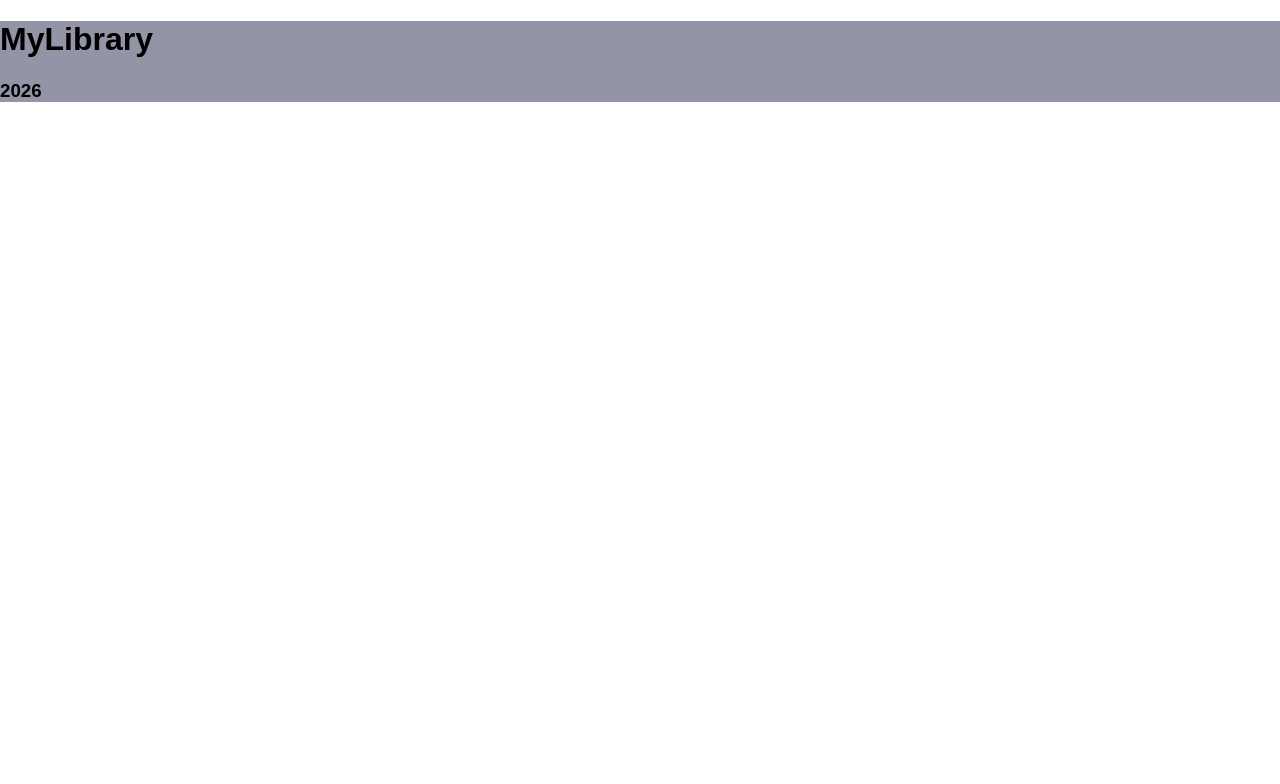
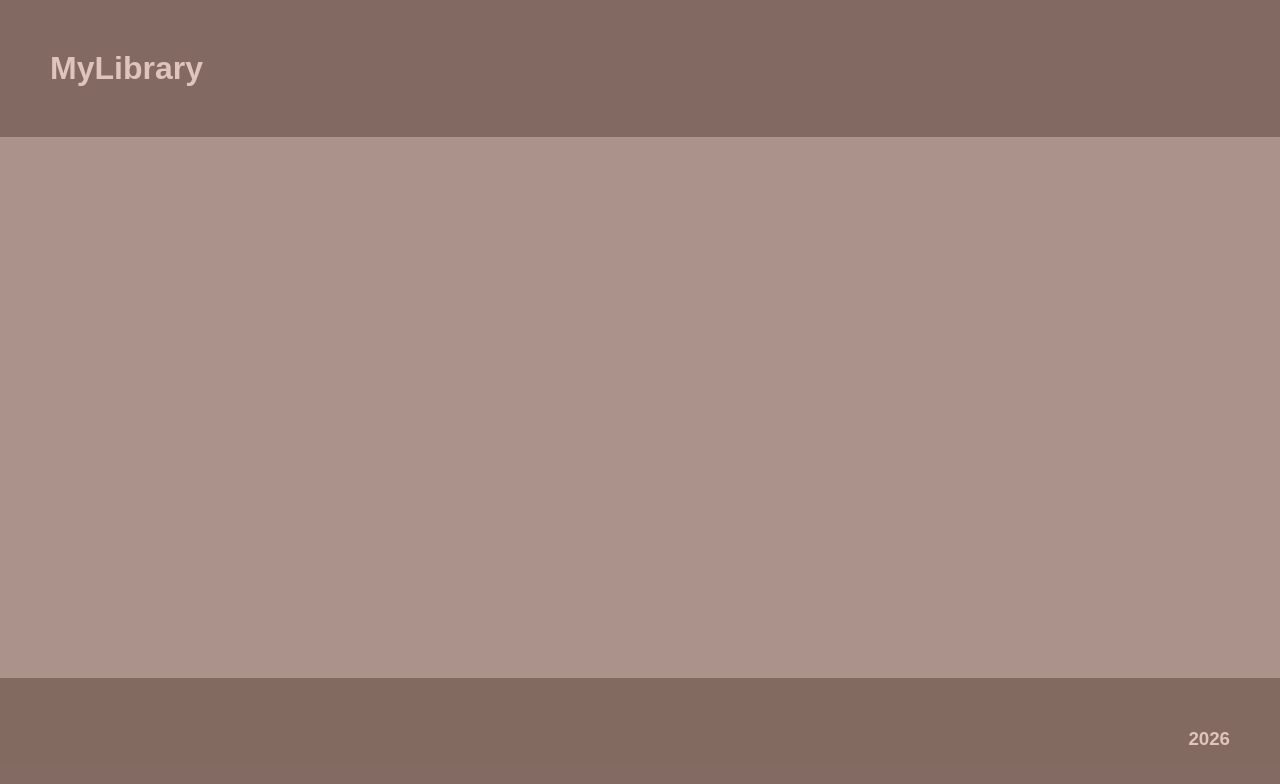
Before and after one commit to AnnaofAmber/MyLibrary, a React (Create React App) app in the folder my-app/: page / in a window 1280 px wide. Shown: the top 784 px of the page. Built offline with nearby package versions, Linux system fonts and the light colour scheme.

Commit message:
adding basic styles to header/footer

```diff
--- a/my-app/src/components/Layout/Layout.jsx
+++ b/my-app/src/components/Layout/Layout.jsx
@@ -3,15 +3,17 @@ import scss from './Layout.module.scss'
 export const Layout = () => {
 return (
     <div className={scss.wrapper}>
-    <header>
-        <h1>
+        <div className={scss.container}>
+    <header className={scss.header}>
+        <h1 className={scss.headerTitle}>
             MyLibrary
         </h1>
     </header>
     <main></main>
-    <footer>
+    <footer className={scss.footer}>
         <h3>2026</h3>
     </footer>
+    </div>
 </div>
 )
 }
--- a/my-app/src/components/Layout/Layout.module.scss
+++ b/my-app/src/components/Layout/Layout.module.scss
@@ -1,3 +1,32 @@
 .wrapper {
-background-color: #9394A5;
+background-color: rgba(93, 45, 30, 0.517);
+
 }
+
+.container{
+    height: 100vh;
+    display: flex;
+    flex-direction: column;
+    justify-content: space-between;
+
+
+}
+
+.header{
+    background-color: rgba(50, 24, 16, 0.336);
+    padding: 50px;
+
+
+}
+
+.headerTitle{
+    color: rgb(223, 196, 187);
+
+}
+
+.footer{
+direction: rtl;
+color: rgb(223, 196, 187);
+padding: 50px;
+background-color:rgba(50, 24, 16, 0.334);
+}
--- a/my-app/src/index.scss
+++ b/my-app/src/index.scss
@@ -30,6 +30,7 @@
 
 }
 *{
+  margin: 0;
   box-sizing: border-box;
   transition-property: color, background-color;
   transition-duration: 300ms;
```
